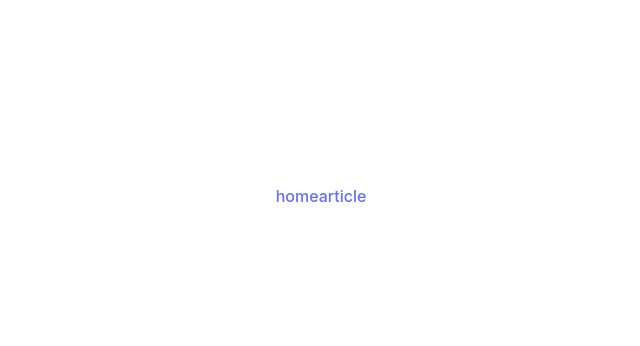
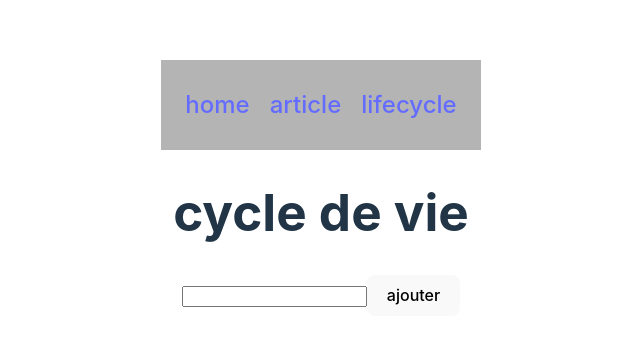
Before and after one commit to Dsaquel/react-week-2, a React (Vite) app: page /life-cycle in a window 1280 px wide. Before the commit this address had no page. Shown: the part 204-550 px from the top of the page, without its empty margins (319-959 px from the left). Built offline with nearby package versions, Linux system fonts and the light colour scheme.

Commit message:
lifecycle course :construction:

```diff
--- a/src/App.jsx
+++ b/src/App.jsx
@@ -3,14 +3,18 @@ import { Route } from 'react-router-dom'
 import { BrowserRouter } from 'react-router-dom'
 import './App.css'
 import Navbar from './components/Navbar'
+import ArticlePage from './pages/ArticlePage'
 import Home from './pages/Home'
+import Lifecycle from './pages/LifeCycle'
 
 function App() {
   return (
     <BrowserRouter>
       <Navbar />
-      <Routes>
+      <Routes className="">
         <Route path="/" element={<Home />} />
+        <Route path="/article" element={<ArticlePage />} />
+        <Route path="/life-cycle" element={<Lifecycle />} />
       </Routes>
     </BrowserRouter>
   )
--- /dev/null
+++ b/src/components/Navbar.css
@@ -0,0 +1,9 @@
+.navbar{
+	height:90px;
+	background:rgb(180, 180, 180);
+	padding:0 24px;
+	display: flex;
+	align-items: center;
+	gap:20px;
+	font-size: 24px;
+}
--- a/src/components/Navbar.jsx
+++ b/src/components/Navbar.jsx
@@ -1,10 +1,12 @@
 import { Link } from 'react-router-dom'
+import './Navbar.css'
 
 const Navbar = () => {
   return (
-    <div>
+    <div className='navbar'>
       <Link to="/">home</Link>
       <Link to="/article">article</Link>
+      <Link to="/life-cycle">lifecycle</Link>
     </div>
   )
 }
--- /dev/null
+++ b/src/components/lifecycle/FormTodo.jsx
@@ -0,0 +1,20 @@
+import { useState } from 'react'
+
+const FormTodo = ({ addTodo }) => {
+  const [inputTodo, setInputTodo] = useState('')
+
+  const handleSubmit = (e) => {
+    e.preventDefault()
+    addTodo(inputTodo)
+    setInputTodo('')
+  }
+
+  return (
+    <form onSubmit={handleSubmit}>
+      <input value={inputTodo} onChange={(e) => setInputTodo(e.target.value)} />
+      <button type="submit">ajouter</button>
+    </form>
+  )
+}
+
+export default FormTodo
--- /dev/null
+++ b/src/components/lifecycle/Todo.jsx
@@ -0,0 +1,9 @@
+const Article = ({ item }) => {
+  return (
+    <div>
+      <div>{item}</div>
+    </div>
+  )
+}
+
+export default Article
--- /dev/null
+++ b/src/pages/ArticlePage.jsx
@@ -0,0 +1,17 @@
+import { useState } from 'react'
+import Articles from '../components/articles/Articles'
+import FormPost from '../components/articles/FormPost'
+
+const ArticlePage = () => {
+  const [articles, setArticles] = useState([
+    { title: 'premier article', content: '...' },
+  ])
+  return (
+    <div>
+      <FormPost setResult={setArticles} />
+      <Articles items={articles} />
+    </div>
+  )
+}
+
+export default ArticlePage
--- a/src/pages/Home.jsx
+++ b/src/pages/Home.jsx
@@ -1,17 +1,5 @@
-import { useState } from 'react'
-import Articles from '../articles/Articles'
-import FormPost from '../articles/FormPost'
-
 const Home = () => {
-  const [articles, setArticles] = useState([
-    { title: 'premier article', content: '...' },
-  ])
-  return (
-    <div>
-      <FormPost setResult={setArticles} />
-      <Articles items={articles} />
-    </div>
-  )
+  return <div>homepage</div>
 }
 
 export default Home
--- /dev/null
+++ b/src/pages/LifeCycle.jsx
@@ -0,0 +1,21 @@
+import { useState } from 'react'
+import FormTodo from '../components/lifecycle/FormTodo'
+import Todo from '../components/lifecycle/Todo'
+
+const Lifecycle = () => {
+  const [todos, setTodos] = useState([])
+  const addTodos = (todo) => setTodos([...todos, todo])
+  return (
+    <div>
+      <h1>cycle de vie</h1>
+      <FormTodo addTodo={addTodos} />
+      <ul>
+        {todos.map((todo, i) => (
+          <Todo key={i} item={todo} />
+        ))}
+      </ul>
+    </div>
+  )
+}
+
+export default Lifecycle
```
Also changed, not shown: src/components/articles/Article.jsx (renamed from src/articles/Article.jsx), src/components/articles/Articles.jsx (renamed from src/articles/Articles.jsx), src/components/articles/FormPost.jsx (renamed from src/articles/FormPost.jsx).
